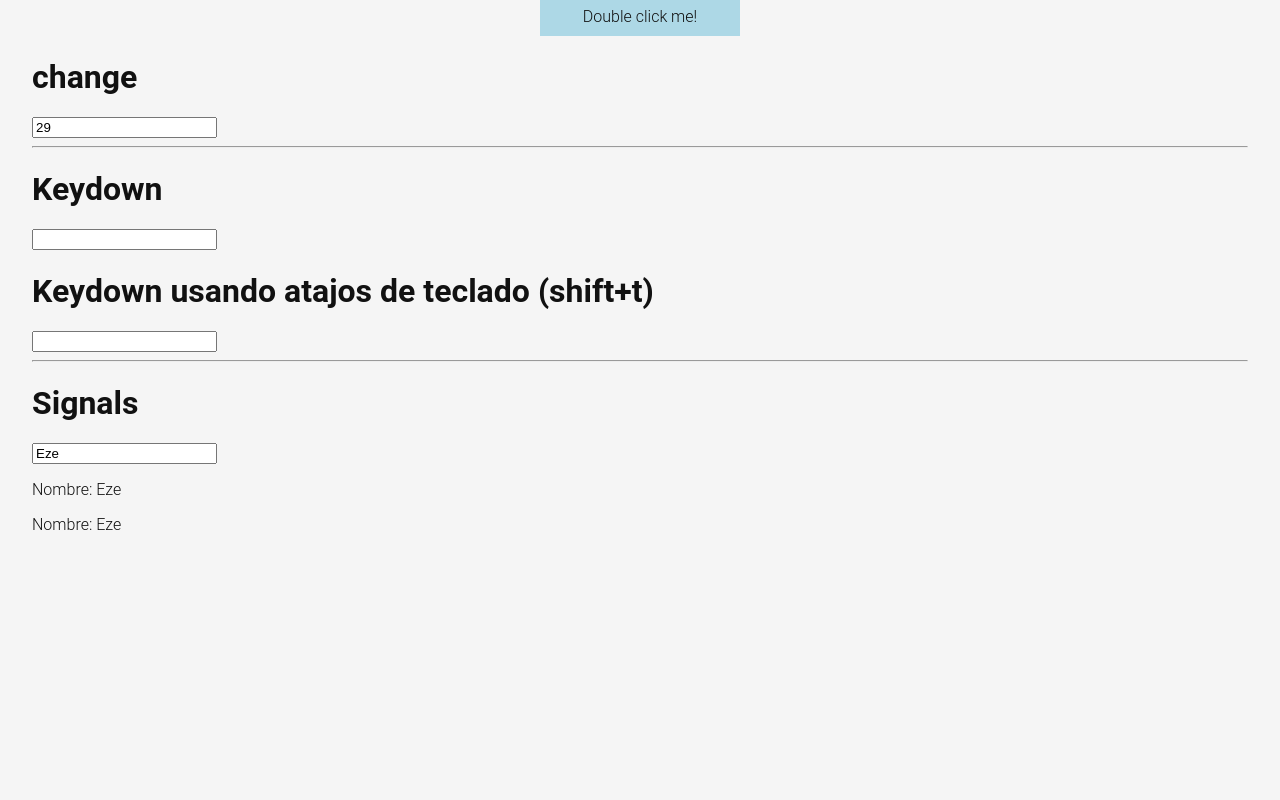
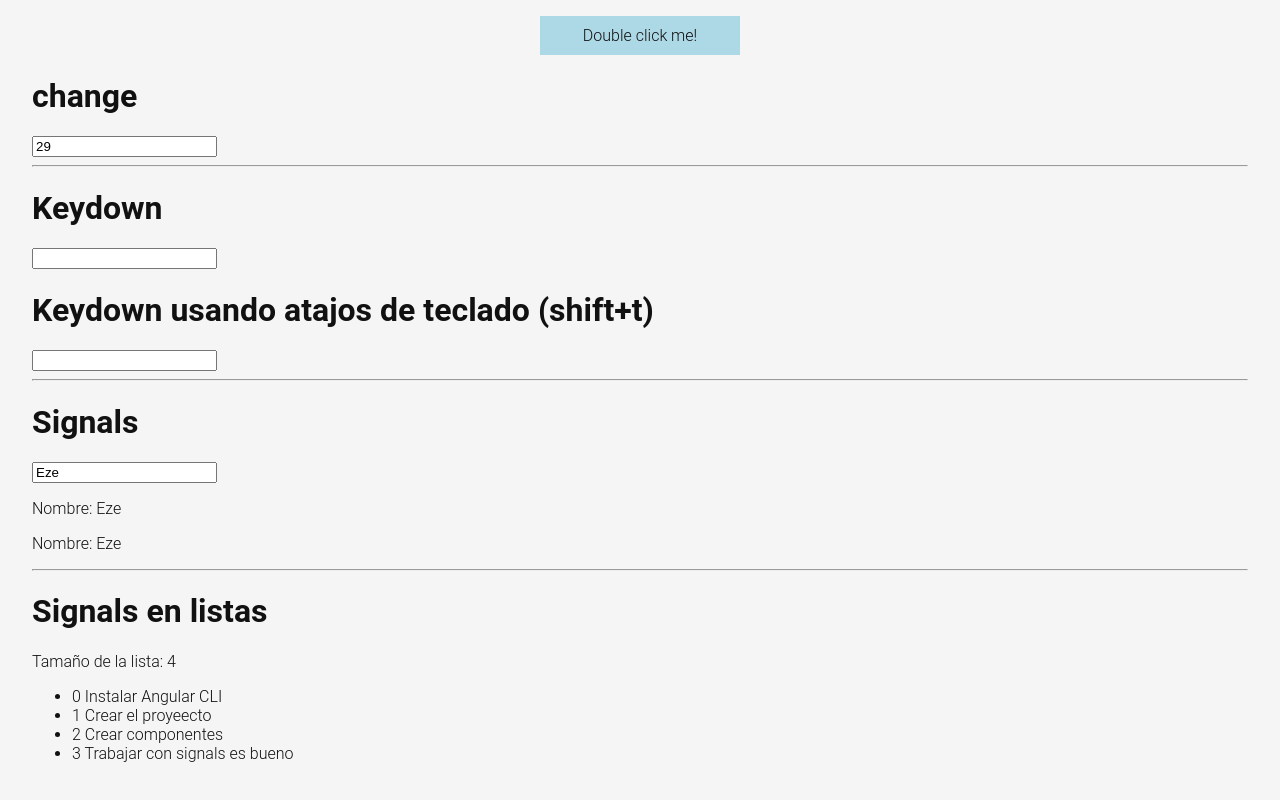
Before and after one commit to facuezeperalta/angular17V2, an Angular app in the folder todoapp/: page /labs in a window 1280 px wide. Shown: the part 1160-1960 px from the top of the page. Before the commit the page ends 1742 px from the top, so only its background shows below. Built offline with nearby package versions, Linux system fonts and the light colour scheme.

Commit message:
task as signal done.

```diff
--- a/todoapp/src/app/pages/labs/labs.component.html
+++ b/todoapp/src/app/pages/labs/labs.component.html
@@ -2,7 +2,7 @@
 <h1>Hola, este es m primer proyecto de Angular  </h1>
 <h2>{{welcome}}</h2>
 <ul>
-  <li *ngFor="let task of tasks">
+  <li *ngFor="let task of tasks()">
     {{task}}
   </li>
 </ul>
@@ -40,4 +40,14 @@
 <input type="text" name="" id="" [value]="name()" (change)="changeHandler($event)">
 <p>Nombre: {{name()}}</p>
 <p>Nombre: {{name()}}</p>
+
+<hr>
+<h1>Signals en listas</h1>
+<p>Tamaño de la lista: {{tasks().length}}</p>
+<ul>
+  <li *ngFor="let task of tasks(); index as i">
+    {{ i }} {{task}}
+  </li>
+</ul>
+
 </div>
--- a/todoapp/src/app/pages/labs/labs.component.ts
+++ b/todoapp/src/app/pages/labs/labs.component.ts
@@ -10,11 +10,12 @@ import { CommonModule } from '@angular/common';
 })
 export class LabsComponent {
   welcome = 'Hola,Facu';
-  tasks = [
+  tasks =signal( [
     'Instalar Angular CLI',
     'Crear el proyeecto',
-    'Crear componentes'
-  ]
+    'Crear componentes',
+    'Trabajar con signals es bueno'
+  ])
   name = signal("Eze");
   age = 29;
   disable = true;
```
